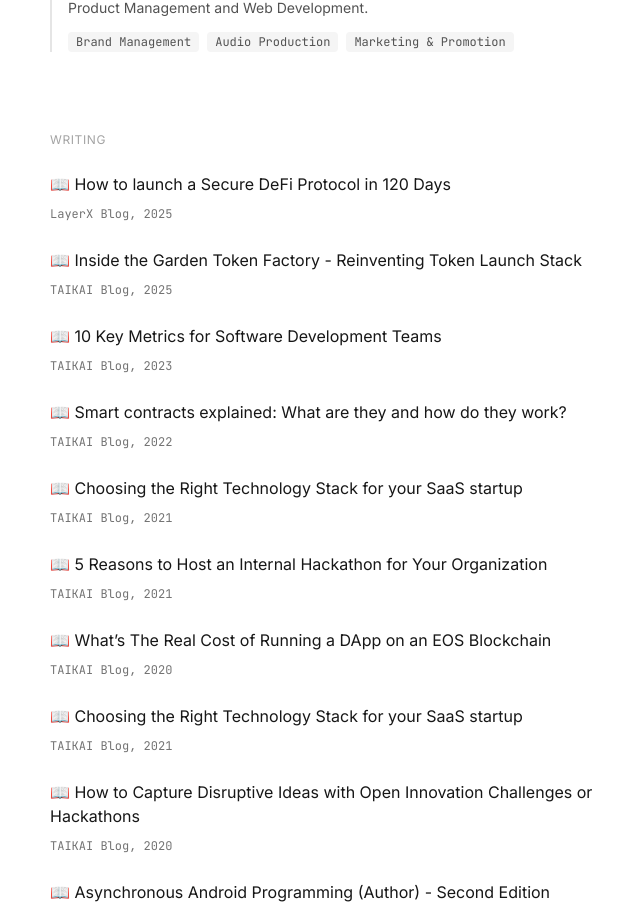
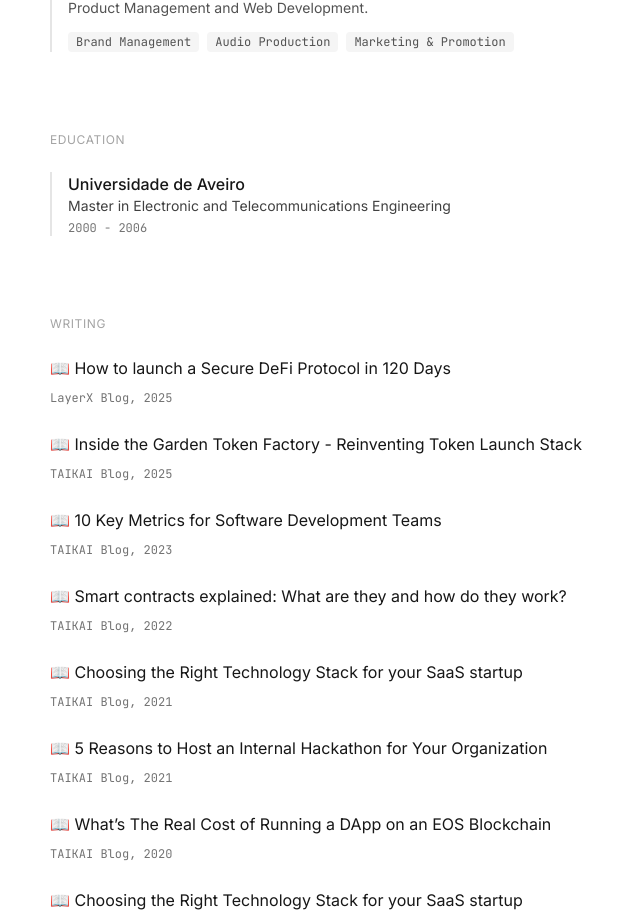
Before and after one commit to hvasconcelos/h3vasc, a Next.js app: page / in a window 1280 px wide. Shown: the part 1892-2806 px from the top of the page, without its empty margins (278-918 px from the left). Built offline with nearby package versions, Linux system fonts and the light colour scheme.

Commit message:
Education

```diff
--- a/app/page.tsx
+++ b/app/page.tsx
@@ -1,4 +1,5 @@
 import { experienceData } from '@/data/experience'
+import { educationData } from '@/data/education'
 import { socialLinks, SocialPlatform } from '@/data/social'
 import { blogPosts } from '@/data/writing'
 import { bioParagraphs } from '@/data/bio'
@@ -133,6 +134,29 @@
         </div>
       </section>
 
+      {/* Education Section */}
+      <section className="mb-20">
+        <h2 className="text-xs uppercase tracking-wider text-gray-400 mb-6">
+          Education
+        </h2>
+        <div className="space-y-8">
+          {educationData.map((edu, index) => (
+            <div
+              key={index}
+              className="pl-4 border-l-2 border-gray-200 hover:border-gray-400 transition-colors"
+            >
+              <h3 className="text-gray-900 font-medium">{edu.institution}</h3>
+              <p className="text-gray-700 text-sm">{edu.degree}</p>
+              <div className="flex flex-wrap items-center gap-x-2 gap-y-1 mt-1">
+                <span className="text-xs text-gray-500 font-mono">
+                  {edu.period}
+                </span>
+              </div>
+            </div>
+          ))}
+        </div>
+      </section>
+
       {/* Blog Posts Section */}
       <section className="mb-20">
         <h2 className="text-xs uppercase tracking-wider text-gray-400 mb-6">
--- /dev/null
+++ b/data/education.ts
@@ -0,0 +1,13 @@
+export interface Education {
+  institution: string
+  degree: string
+  period: string
+}
+
+export const educationData: Education[] = [
+  {
+    institution: 'Universidade de Aveiro',
+    degree: 'Master in Electronic and Telecommunications Engineering',
+    period: '2000 - 2006',
+  },
+]
```
